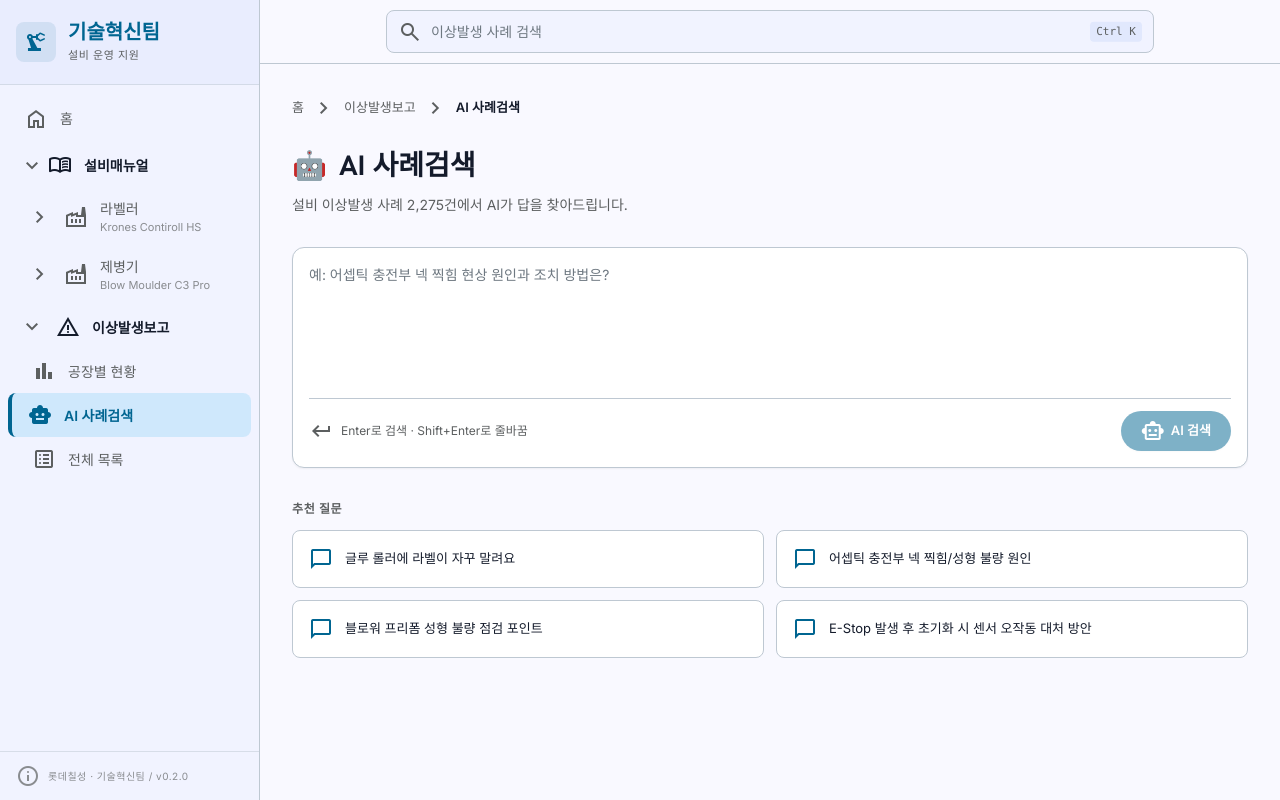
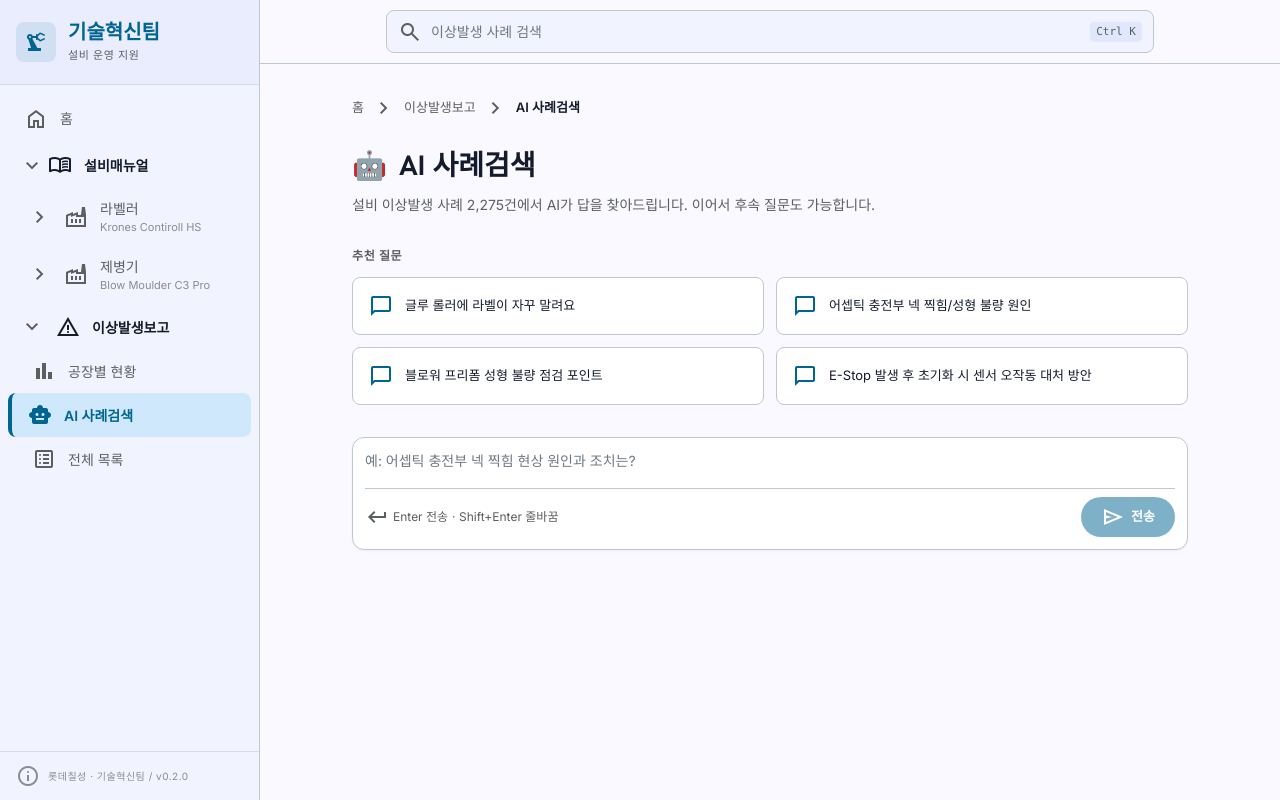
Before and after one commit to wjswlr01/krones-control, a Next.js app: page /incidents/ai-search in a window 1280 px wide. Built offline with nearby package versions, Linux system fonts and the light colour scheme.

Commit message:
feat: multi-turn conversation in incident AI search

```diff
--- a/app/api/incident-ai-search/route.ts
+++ b/app/api/incident-ai-search/route.ts
@@ -76,7 +76,9 @@ async function embedQuery(text: string): Promise<number[] | null> {
   } catch { return null }
 }
 
-async function generateAnswer(question: string, contexts: any[], lowRelevance: boolean): Promise<string> {
+type Turn = { question: string; answer: string }
+
+async function generateAnswer(question: string, contexts: any[], lowRelevance: boolean, history: Turn[] = []): Promise<string> {
   const contextText = contexts.map((c, i) => `[사례 ${i+1}] (유사도 ${Math.round((c.similarity ?? 0) * 100)}%) ${c.title}\n- 공장/공정: ${c.factory}, ${c.target_process || '미지정'}\n- 설비: ${c.equipment || '미지정'}\n- 발생 원인: ${c.cause}\n- 조치 사항: ${c.action}`).join('\n\n')
 
   const systemPrompt = `당신은 Krones 라벨러 및 음료 제조 설비 전문가입니다. 아래는 사용자 질문과 임베딩 유사도로 검색된 과거 사례들이며, 유사도가 높아도 실제 설비/공정이 질문과 다를 수 있습니다.
@@ -96,16 +98,23 @@ ${lowRelevance ? '\n[현재 검색 결과 판정] lowRelevance = true (질문과
 - 한국어로 친절하고 명확하게
 - 400자 이내`
 
-  const userPrompt = `[과거 유사 사례]
+  const userPrompt = `[현재 질문 기준 과거 유사 사례]
 ${contextText}
 
 [작업자 질문]
 ${question}`
 
-  return callOpenAI(systemPrompt, userPrompt)
+  // 멀티턴: system → 이전 turn(user/assistant) → 현재 질문(+이번 검색 사례)
+  const messages: { role: 'system' | 'user' | 'assistant'; content: string }[] = [{ role: 'system', content: systemPrompt }]
+  for (const h of history.slice(-8)) {
+    if (h?.question) messages.push({ role: 'user', content: h.question })
+    if (h?.answer) messages.push({ role: 'assistant', content: h.answer })
+  }
+  messages.push({ role: 'user', content: userPrompt })
+  return callOpenAIMessages(messages)
 }
 
-async function callOpenAI(systemPrompt: string, userPrompt: string, temperature = 0.3): Promise<string> {
+async function callOpenAIMessages(messages: { role: 'system' | 'user' | 'assistant'; content: string }[], temperature = 0.3): Promise<string> {
   const response = await fetch('https://api.openai.com/v1/chat/completions', {
     method: 'POST',
     headers: {
@@ -114,10 +123,7 @@ async function callOpenAI(systemPrompt: string, userPrompt: string, temperature
     },
     body: JSON.stringify({
       model: 'gpt-5.4-mini',
-      messages: [
-        { role: 'system', content: systemPrompt },
-        { role: 'user', content: userPrompt },
-      ],
+      messages,
       temperature,
     }),
   })
@@ -131,14 +137,29 @@ async function callOpenAI(systemPrompt: string, userPrompt: string, temperature
   return data.choices?.[0]?.message?.content ?? ''
 }
 
+// 단발 system+user 호출 (설비 분류기용)
+async function callOpenAI(systemPrompt: string, userPrompt: string, temperature = 0.3): Promise<string> {
+  return callOpenAIMessages([
+    { role: 'system', content: systemPrompt },
+    { role: 'user', content: userPrompt },
+  ], temperature)
+}
+
 export async function POST(req: NextRequest) {
-  const { question } = await req.json().catch(() => ({}))
+  const body = await req.json().catch(() => ({}))
+  const question: string = body?.question ?? ''
+  const history: Turn[] = Array.isArray(body?.history)
+    ? body.history.filter((h: any) => h?.question && h?.answer).map((h: any) => ({ question: String(h.question), answer: String(h.answer) }))
+    : []
   if (!question?.trim()) return NextResponse.json({ success: false, error: { message: '질문을 입력하세요.' } }, { status: 400 })
   if (!OPENAI_API_KEY) return NextResponse.json({ success: false, error: { message: 'API 키 미설정' } }, { status: 500 })
 
-  // 임베딩(OpenAI)과 질문 설비분류(GPT)는 독립 — 병렬 처리
+  // 검색용 임베딩 쿼리: 후속 질문(짧은말/대명사) 보정 위해 직전 질문 + 현재 질문 결합
+  const embedInput = history.length ? `${history[history.length - 1].question} ${question}` : question
+
+  // 임베딩(OpenAI)과 질문 설비분류(GPT)는 독립 — 병렬 처리. 분류/판정은 현재 질문 기준.
   const [qEmb, queryCats] = await Promise.all([
-    embedQuery(question),
+    embedQuery(embedInput),
     classifyQuestionEquipment(question),
   ])
   if (!qEmb) return NextResponse.json({ success: false, error: { message: '임베딩 생성 실패' } }, { status: 500 })
@@ -173,7 +194,7 @@ export async function POST(req: NextRequest) {
   console.log('[ai-search] q=%j topSim=%s queryCats=%j caseCats=%j mismatch=%s lowRelevance=%s',
     question, topSim.toFixed(3), queryCats, caseCats, equipmentMismatch, lowRelevance)
   try {
-    const answer = await generateAnswer(question, topContexts, lowRelevance)
+    const answer = await generateAnswer(question, topContexts, lowRelevance, history)
     return NextResponse.json({ success: true, data: { answer, similar, lowRelevance } })
   } catch (e) {
     console.error('[incident-ai-search] OpenAI error:', e)
--- a/app/incidents/ai-search/AiSearchClient.tsx
+++ b/app/incidents/ai-search/AiSearchClient.tsx
@@ -1,57 +1,96 @@
 'use client'
-import { useState, useEffect } from 'react'
+import { useState, useEffect, useRef } from 'react'
 import Link from 'next/link'
 import AnswerMarkdown from '@/components/AnswerMarkdown'
 
 interface SimilarCase { id: string; title: string; factory: string; equipment: string; downtime_min: number; similarity: number; is_best_practice: boolean }
+interface Turn { question: string; answer: string; similar: SimilarCase[]; lowRelevance: boolean }
+
+const STORAGE_KEY = 'ai-search-thread'
+
+function CaseList({ similar, lowRelevance }: { similar: SimilarCase[]; lowRelevance: boolean }) {
+  if (!similar || similar.length === 0) return null
+  return (
+    <details className="mt-3 group/cases">
+      <summary className="cursor-pointer list-none flex items-center gap-1.5 text-[12px] font-semibold text-secondary hover:text-primary transition-colors">
+        <span className="material-symbols-outlined text-[16px] transition-transform group-open/cases:rotate-90">chevron_right</span>
+        📑 참고한 사례 {similar.length}건
+      </summary>
+      <div className="mt-2 space-y-2">
+        {lowRelevance && (
+          <div className="bg-tertiary-fixed/40 border border-tertiary-container/40 rounded-lg p-2.5 text-[11px] text-on-tertiary-container flex items-start gap-1.5">
+            <span className="material-symbols-outlined text-[14px] text-tertiary-container flex-shrink-0">warning</span>
+            <span>질문과 직접 관련된 사례가 충분치 않을 수 있습니다. 아래는 참고용입니다.</span>
+          </div>
+        )}
+        {similar.map(c => (
+          <Link key={c.id} href={`/incidents/${c.id}`}
+            className="block bg-surface-container-lowest border border-outline-variant rounded-lg p-4 hover:-translate-y-0.5 hover:shadow-[0_4px_12px_rgba(0,0,0,0.05)] transition-all no-underline">
+            <div className="flex items-start justify-between mb-2 gap-3">
+              <h3 className="text-[13px] font-bold text-on-background flex-1">{c.title}</h3>
+              <div className="flex items-center gap-2 flex-shrink-0">
+                {c.is_best_practice && <span className="bg-tertiary-container/15 text-tertiary-container text-[10px] font-semibold px-2 py-0.5 rounded flex items-center gap-1"><span className="material-symbols-outlined text-[11px]">star</span>모범사례</span>}
+                <span className="bg-primary-container/15 text-primary text-[10px] font-semibold px-2 py-0.5 rounded">유사도 {Math.round(c.similarity * 100)}%</span>
+              </div>
+            </div>
+            <div className="flex flex-wrap gap-3 text-[11px] text-secondary">
+              <span className="flex items-center gap-1"><span className="material-symbols-outlined text-[13px]">tag</span>{c.id}</span>
+              <span className="flex items-center gap-1"><span className="material-symbols-outlined text-[13px]">factory</span>{c.factory}</span>
+              {c.equipment && <span className="flex items-center gap-1"><span className="material-symbols-outlined text-[13px]">precision_manufacturing</span>{c.equipment}</span>}
+              <span className="flex items-center gap-1"><span className="material-symbols-outlined text-[13px]">timer</span>{c.downtime_min}분</span>
+            </div>
+          </Link>
+        ))}
+      </div>
+    </details>
+  )
+}
 
 export default function AiSearchClient({ count }: { count: number }) {
+  const [turns, setTurns] = useState<Turn[]>([])
   const [question, setQuestion] = useState('')
   const [loading, setLoading] = useState(false)
-  const [answer, setAnswer] = useState('')
-  const [similar, setSimilar] = useState<SimilarCase[]>([])
-  const [lowRelevance, setLowRelevance] = useState(false)
+  const [pending, setPending] = useState<string | null>(null)   // 답변 대기 중인 내 질문
   const [error, setError] = useState('')
+  const endRef = useRef<HTMLDivElement>(null)
 
   useEffect(() => {
     try {
-      const cached = sessionStorage.getItem('ai-search-result')
-      if (cached) {
-        const data = JSON.parse(cached)
-        if (data.question) setQuestion(data.question)
-        if (data.answer) setAnswer(data.answer)
-        if (data.similar) setSimilar(data.similar)
-        if (data.lowRelevance) setLowRelevance(data.lowRelevance)
-      }
+      const cached = sessionStorage.getItem(STORAGE_KEY)
+      if (cached) { const data = JSON.parse(cached); if (Array.isArray(data)) setTurns(data) }
     } catch {}
   }, [])
 
-  const search = async (q?: string) => {
+  useEffect(() => { endRef.current?.scrollIntoView({ behavior: 'smooth' }) }, [turns, pending])
+
+  const ask = async (q?: string) => {
     const query = (q ?? question).trim()
     if (!query || loading) return
-    setLoading(true); setAnswer(''); setSimilar([]); setLowRelevance(false); setError('')
+    setLoading(true); setPending(query); setQuestion(''); setError('')
+    const history = turns.map(t => ({ question: t.question, answer: t.answer }))
     try {
       const res = await fetch('/api/incident-ai-search', {
         method: 'POST', headers: { 'Content-Type': 'application/json' },
-        body: JSON.stringify({ question: query })
+        body: JSON.stringify({ question: query, history }),
       })
       const json = await res.json()
       if (json.success) {
-        setAnswer(json.data.answer)
-        setSimilar(json.data.similar)
-        setLowRelevance(!!json.data.lowRelevance)
-        try {
-          sessionStorage.setItem('ai-search-result', JSON.stringify({
-            question: query,
-            answer: json.data.answer,
-            similar: json.data.similar,
-            lowRelevance: !!json.data.lowRelevance,
-          }))
-        } catch {}
+        const turn: Turn = { question: query, answer: json.data.answer, similar: json.data.similar ?? [], lowRelevance: !!json.data.lowRelevance }
+        setTurns(prev => {
+          const next = [...prev, turn]
+          try { sessionStorage.setItem(STORAGE_KEY, JSON.stringify(next)) } catch {}
+          return next
+        })
+      } else {
+        setError(json.error?.message ?? '검색 실패'); setQuestion(query)
       }
-      else setError(json.error?.message ?? '검색 실패')
-    } catch { setError('네트워크 오류') }
-    setLoading(false)
+    } catch { setError('네트워크 오류'); setQuestion(query) }
+    setPending(null); setLoading(false)
+  }
+
+  const reset = () => {
+    setTurns([]); setQuestion(''); setError(''); setPending(null)
+    try { sessionStorage.removeItem(STORAGE_KEY) } catch {}
   }
 
   const examples = [
@@ -60,11 +99,12 @@ export default function AiSearchClient({ count }: { count: number }) {
     '블로워 프리폼 성형 불량 점검 포인트',
     'E-Stop 발생 후 초기화 시 센서 오작동 대처 방안',
   ]
+  const empty = turns.length === 0 && !pending
 
   return (
     <div className="flex-1 overflow-y-auto bg-background">
-      <div className="max-w-[1200px] mx-auto px-4 md:px-8 py-6 md:py-8">
-        {/* 브레드크럼: 데스크톱만 */}
+      <div className="max-w-[900px] mx-auto px-4 md:px-8 py-6 md:py-8">
+        {/* 브레드크럼 */}
         <nav className="hidden md:flex items-center gap-2 text-[13px] text-secondary mb-6">
           <Link href="/" className="hover:text-primary no-underline">홈</Link>
           <span className="material-symbols-outlined text-[16px]">chevron_right</span>
@@ -73,39 +113,30 @@ export default function AiSearchClient({ count }: { count: number }) {
           <span className="text-on-background font-semibold">AI 사례검색</span>
         </nav>
 
-        {/* 헤더: 모바일 중앙 / 데스크톱 좌측 */}
-        <div className="text-center md:text-left mb-6 md:mb-8">
+        {/* 헤더 */}
+        <div className="flex items-start justify-between gap-3 mb-6 md:mb-8">
+          <div className="text-center md:text-left flex-1">
             <div className="text-[44px] leading-none mb-2 md:hidden">🤖</div>
             <h1 className="font-headline text-[24px] md:text-[28px] font-bold text-on-background mb-2 flex items-center gap-3 justify-center md:justify-start">
               <span className="hidden md:inline">🤖</span>AI 사례검색
             </h1>
-          <p className="text-[14px] text-secondary">설비 이상발생 사례 {count.toLocaleString()}건에서 AI가 답을 찾아드립니다.</p>
+            <p className="text-[14px] text-secondary">설비 이상발생 사례 {count.toLocaleString()}건에서 AI가 답을 찾아드립니다. 이어서 후속 질문도 가능합니다.</p>
+          </div>
+          {!empty && (
+            <button onClick={reset}
+              className="flex-shrink-0 text-[12px] text-secondary hover:text-primary transition-colors flex items-center gap-1 border border-outline-variant rounded-full px-3 py-1.5 hover:border-primary/40">
+              <span className="material-symbols-outlined text-[16px]">add_comment</span>새 대화
+            </button>
+          )}
         </div>
 
-        <div className="bg-surface-container-lowest border border-outline-variant rounded-xl p-4 shadow-sm mb-8 focus-within:border-primary focus-within:ring-1 focus-within:ring-primary transition-all">
-          <textarea value={question} onChange={e => setQuestion(e.target.value)}
-            onKeyDown={e => { if (e.key === 'Enter' && !e.shiftKey) { e.preventDefault(); search() } }}
-            placeholder="예: 어셉틱 충전부 넥 찍힘 현상 원인과 조치 방법은?"
-            disabled={loading}
-            className="w-full bg-transparent border-none focus:ring-0 text-[14px] text-on-background placeholder:text-outline resize-none min-h-[120px] outline-none" />
-          <div className="flex items-center justify-between border-t border-outline-variant pt-3 mt-2">
-            <div className="flex items-center gap-2 text-secondary">
-              <span className="material-symbols-outlined text-[18px]">keyboard_return</span>
-              <span className="text-[12px]">Enter로 검색<span className="hidden sm:inline"> · Shift+Enter로 줄바꿈</span></span>
-            </div>
-            <button onClick={() => search()} disabled={loading || !question.trim()}
-              className="bg-primary text-on-primary px-5 py-2 rounded-full text-[13px] font-semibold hover:bg-primary/90 transition-colors disabled:opacity-50 disabled:cursor-not-allowed flex items-center gap-1.5 shadow-sm">
-              {loading ? '검색 중...' : <><span className="material-symbols-outlined text-[18px]">smart_toy</span>AI 검색</>}
-            </button>
-          </div>
-        </div>
-
-        {!answer && !loading && (
-          <div className="mb-8">
+        {/* 추천 질문: 빈 대화에서만 */}
+        {empty && (
+          <div className="mb-6">
             <h3 className="text-[12px] font-semibold text-secondary mb-3 uppercase tracking-wider">추천 질문</h3>
             <div className="grid grid-cols-1 md:grid-cols-2 gap-3">
               {examples.map(ex => (
-                <button key={ex} onClick={() => { setQuestion(ex); search(ex) }}
+                <button key={ex} onClick={() => ask(ex)}
                   className="flex items-center gap-3 text-left bg-surface-container-lowest border border-outline-variant rounded-lg p-4 hover:-translate-y-0.5 hover:border-primary/40 hover:shadow-[0_4px_12px_rgba(0,0,0,0.05)] transition-all group">
                   <span className="material-symbols-outlined text-[20px] text-primary flex-shrink-0">chat_bubble</span>
                   <p className="text-[13px] text-on-background group-hover:text-primary transition-colors">{ex}</p>
@@ -115,80 +146,73 @@ export default function AiSearchClient({ count }: { count: number }) {
           </div>
         )}
 
+        {/* 대화 스레드 */}
+        <div className="space-y-6">
+          {turns.map((t, i) => (
+            <div key={i} className="space-y-3">
+              {/* 내 질문 */}
+              <div className="flex justify-end">
+                <div className="bg-primary text-on-primary rounded-2xl rounded-tr-sm px-4 py-2.5 max-w-[85%] text-[14px] whitespace-pre-wrap leading-relaxed shadow-sm">{t.question}</div>
+              </div>
+              {/* AI 답변 */}
+              <div className="bg-tertiary-fixed/40 border-l-4 border-tertiary-container rounded-r-xl p-5 shadow-sm">
+                <h2 className="font-headline text-[15px] font-bold text-on-tertiary-container flex items-center gap-2 flex-wrap mb-2">
+                  🤖 AI 답변
+                  {t.lowRelevance && (
+                    <span className="text-[11px] font-semibold text-tertiary bg-tertiary-fixed/70 border border-tertiary-container/40 px-2 py-0.5 rounded-full flex items-center gap-1">💡 일반 참고 · 사례 근거 아님</span>
+                  )}
+                </h2>
+                <div className="text-[14px] text-on-surface-variant leading-relaxed">
+                  <AnswerMarkdown>{t.answer}</AnswerMarkdown>
+                </div>
+                <CaseList similar={t.similar} lowRelevance={t.lowRelevance} />
+              </div>
+            </div>
+          ))}
+
+          {/* 대기 중 turn */}
+          {pending && (
+            <div className="space-y-3">
+              <div className="flex justify-end">
+                <div className="bg-primary text-on-primary rounded-2xl rounded-tr-sm px-4 py-2.5 max-w-[85%] text-[14px] whitespace-pre-wrap leading-relaxed shadow-sm">{pending}</div>
+              </div>
+              <div className="bg-surface-container-lowest border border-outline-variant rounded-xl p-5 flex items-center gap-3">
+                <div className="w-5 h-5 border-2 border-primary border-t-transparent rounded-full animate-spin" />
+                <span className="text-[13px] text-secondary">유사 사례 검색 + AI 답변 생성 중...</span>
+              </div>
+            </div>
+          )}
+        </div>
+
         {error && (
-          <div className="bg-error-container border border-error/20 rounded-lg p-4 mb-6 text-[13px] text-on-error-container flex items-center gap-2">
+          <div className="bg-error-container border border-error/20 rounded-lg p-4 mt-4 text-[13px] text-on-error-container flex items-center gap-2">
             <span className="material-symbols-outlined text-[18px]">error</span>{error}
           </div>
         )}
 
-        {loading && (
-          <div className="bg-surface-container-lowest border border-outline-variant rounded-xl p-8 mb-6 flex flex-col items-center gap-4">
-            <div className="w-8 h-8 border-2 border-primary border-t-transparent rounded-full animate-spin" />
-            <span className="text-[13px] text-secondary">유사 사례 검색 + AI 답변 생성 중...</span>
-          </div>
-        )}
+        <div ref={endRef} />
 
-        {answer && (
-          <div className="bg-tertiary-fixed/40 border-l-4 border-tertiary-container rounded-r-xl p-6 mb-8 shadow-sm">
-            <div className="flex items-center justify-between mb-3">
-              <h2 className="font-headline text-[18px] font-bold text-on-tertiary-container flex items-center gap-2 flex-wrap">
-                🤖 AI 답변
-                {lowRelevance && (
-                  <span className="text-[11px] font-semibold text-tertiary bg-tertiary-fixed/70 border border-tertiary-container/40 px-2 py-0.5 rounded-full flex items-center gap-1">
-                    💡 일반 참고 · 사례 근거 아님
+        {/* 하단 고정 입력창 */}
+        <div className="sticky bottom-0 mt-6 pt-2 pb-1 bg-gradient-to-t from-background via-background to-transparent">
+          <div className="bg-surface-container-lowest border border-outline-variant rounded-xl p-3 shadow-sm focus-within:border-primary focus-within:ring-1 focus-within:ring-primary transition-all">
+            <textarea value={question} onChange={e => setQuestion(e.target.value)}
+              onKeyDown={e => { if (e.key === 'Enter' && !e.shiftKey) { e.preventDefault(); ask() } }}
+              placeholder={turns.length ? '이어서 후속 질문... (예: 그럼 조치 방법은?)' : '예: 어셉틱 충전부 넥 찍힘 현상 원인과 조치는?'}
+              disabled={loading}
+              rows={1}
+              className="w-full bg-transparent border-none focus:ring-0 text-[14px] text-on-background placeholder:text-outline resize-none max-h-[140px] min-h-[24px] outline-none" />
+            <div className="flex items-center justify-between border-t border-outline-variant pt-2 mt-2">
+              <span className="text-[12px] text-secondary flex items-center gap-1">
+                <span className="material-symbols-outlined text-[16px]">keyboard_return</span>
+                Enter 전송<span className="hidden sm:inline"> · Shift+Enter 줄바꿈</span>
               </span>
-                )}
-              </h2>
-              <button
-                onClick={() => {
-                  setQuestion(''); setAnswer(''); setSimilar([]); setLowRelevance(false)
-                  try { sessionStorage.removeItem('ai-search-result') } catch {}
-                }}
-                className="text-[12px] text-secondary hover:text-primary transition-colors flex items-center gap-1">
-                <span className="material-symbols-outlined text-[14px]">refresh</span>새 검색
+              <button onClick={() => ask()} disabled={loading || !question.trim()}
+                className="bg-primary text-on-primary px-5 py-2 rounded-full text-[13px] font-semibold hover:bg-primary/90 transition-colors disabled:opacity-50 disabled:cursor-not-allowed flex items-center gap-1.5 shadow-sm">
+                {loading ? '생성 중...' : <><span className="material-symbols-outlined text-[18px]">send</span>전송</>}
               </button>
             </div>
-            <div className="text-[14px] text-on-surface-variant leading-relaxed">
-              <AnswerMarkdown>{answer}</AnswerMarkdown>
           </div>
         </div>
-        )}
-
-        {lowRelevance && similar.length > 0 && (
-          <div className="bg-tertiary-fixed/40 border border-tertiary-container/40 rounded-lg p-3 mb-4 text-[12px] text-on-tertiary-container flex items-start gap-2">
-            <span className="material-symbols-outlined text-[16px] text-tertiary-container flex-shrink-0">warning</span>
-            <span>질문과 직접 관련된 사례가 충분치 않을 수 있습니다. 아래는 참고용입니다.</span>
-          </div>
-        )}
-
-        {similar.length > 0 && (
-          <div>
-            <h2 className="font-headline text-[18px] font-bold text-on-background mb-4 flex items-center gap-2">
-              📑 참고한 유사 사례
-              <span className="text-[12px] font-semibold text-secondary bg-surface-container px-2 py-0.5 rounded-full">{similar.length}건</span>
-            </h2>
-            <div className="space-y-3">
-              {similar.map(c => (
-                <Link key={c.id} href={`/incidents/${c.id}`}
-                  className="block bg-surface-container-lowest border border-outline-variant rounded-lg p-5 hover:-translate-y-0.5 hover:shadow-[0_4px_12px_rgba(0,0,0,0.05)] transition-all no-underline">
-                  <div className="flex items-start justify-between mb-3 gap-3">
-                    <h3 className="text-[14px] font-bold text-on-background flex-1">{c.title}</h3>
-                    <div className="flex items-center gap-2 flex-shrink-0">
-                      {c.is_best_practice && <span className="bg-tertiary-container/15 text-tertiary-container text-[11px] font-semibold px-2 py-0.5 rounded flex items-center gap-1"><span className="material-symbols-outlined text-[12px]">star</span>모범사례</span>}
-                      <span className="bg-primary-container/15 text-primary text-[11px] font-semibold px-2 py-0.5 rounded">유사도 {Math.round(c.similarity * 100)}%</span>
-                    </div>
-                  </div>
-                  <div className="flex flex-wrap gap-4 text-[12px] text-secondary">
-                    <span className="flex items-center gap-1"><span className="material-symbols-outlined text-[14px]">tag</span>{c.id}</span>
-                    <span className="flex items-center gap-1"><span className="material-symbols-outlined text-[14px]">factory</span>{c.factory}</span>
-                    {c.equipment && <span className="flex items-center gap-1"><span className="material-symbols-outlined text-[14px]">precision_manufacturing</span>{c.equipment}</span>}
-                    <span className="flex items-center gap-1"><span className="material-symbols-outlined text-[14px]">timer</span>{c.downtime_min}분</span>
-                  </div>
-                </Link>
-              ))}
-            </div>
-          </div>
-        )}
       </div>
     </div>
   )
```
Lines whose indentation alone changed are shown as unchanged.
